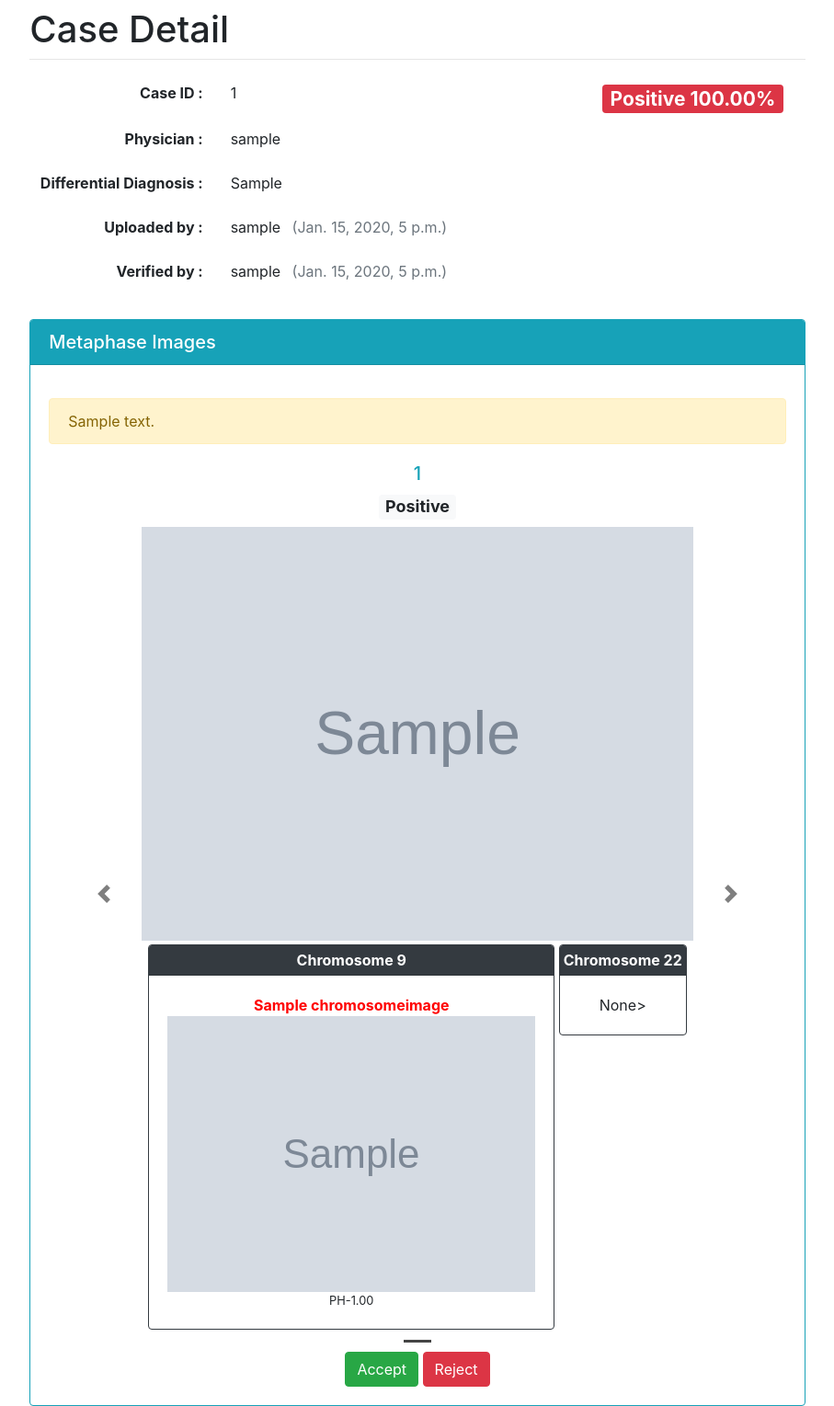
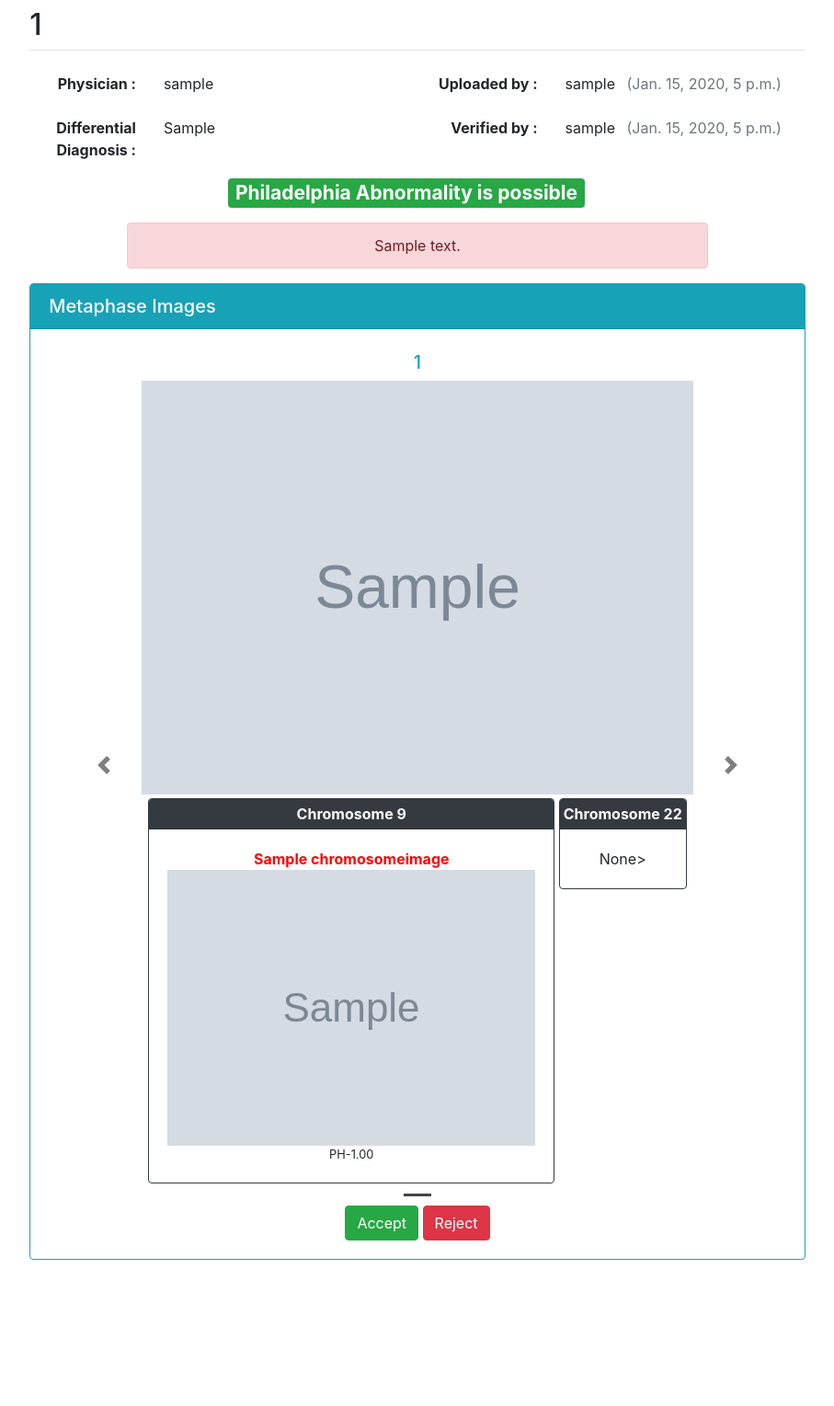
Before and after one commit to tamjtm/nine_twentytwo, a Django app: page /case/1/ in a window 1280 px wide. Shown: the part 56-1585 px from the top of the page at 92% size, without its empty margins (186-1093 px from the left). After the commit the page ends 1426 px from the top, so only its background shows below. Run offline with Django 3.2, Linux system fonts and the light colour scheme; a user stored in the database is signed in; tables that the repository leaves empty hold one stand-in row (values such as "Sample post"); grey boxes marked "Sample" are stand-in pictures; some libraries are stand-ins or nearby versions.

Commit message:
edit result image & case labels

```diff
--- a/templates/verification/case_detail.html
+++ b/templates/verification/case_detail.html
@@ -5,37 +5,27 @@
 {% block title %}{{ case.id }}{% endblock %}
 
 {% block content %}
-    <h1 class="mt-2">Case Detail</h1>
+    <h2 class="mt-2">{{ case.id }}</h2>
     <hr class="mt-0 mb-4">
+
     <dl class="row">
-        <dt class="col-sm-3 text-right">Case ID :</dt>
-        <dd class="col-sm-3"><p>{{ case.id }}</p></dd>
-        <dd class="col-sm-6 text-right">
-            {% if 'Positive' in case.get_result %}
-                <h3 class="mr-4"><span class="badge badge-danger">{{ case.get_result }}</span></h3>
-            {% elif 'Negative' in case.get_result %}
-                <h3 class="mr-4"><span class="badge badge-success">{{ case.get_result }}</span></h3>
-            {% else %}
-                <h3 class="mr-4"><span class="badge badge-warning">{{ case.get_result }}</span></h3>
-            {% endif %}
-        </dd>
+        <dt class="col-sm-2 text-right">Physician :</dt>
+        <dd class="col-sm-4"><p>{{ case.owner }}</p></dd>
 
-        <dt class="col-sm-3 text-right">Physician :</dt>
-        <dd class="col-sm-9"><p>{{ case.owner }}</p></dd>
-
-        <dt class="col-sm-3 text-right">Differential Diagnosis :</dt>
-        <dd class="col-sm-9"><p>{% if case.diff_diagnosis %}{{ case.diff_diagnosis }}{% else %}-{% endif %}</p></dd>
-
-        <dt class="col-sm-3 text-right">Uploaded by :</dt>
-        <dd class="col-sm-9">
+        <dt class="col-sm-2 text-right">Uploaded by :</dt>
+        <dd class="col-sm-4">
             <ul class="list-inline">
                 <li class="list-inline-item">{{ case.upload_user }}</li>
                 <li class="list-inline-item text-muted">({{ case.upload_time }})</li>
             </ul>
         </dd>
 
-        <dt class="col-sm-3 text-right">Verified by :</dt>
-        <dd class="col-sm-9">
+        <dt class="col-sm-2 text-right">Differential Diagnosis :</dt>
+        <dd class="col-sm-4"><p>{% if case.diff_diagnosis %}{{ case.diff_diagnosis }}{% else %}-{% endif %}</p></dd>
+
+
+        <dt class="col-sm-2 text-right">Verified by :</dt>
+        <dd class="col-sm-4">
             {% if case.get_status != 'waiting' %}
             <ul class="list-inline">
                 <li class="list-inline-item">{{ case.confirm_user }}</li>
@@ -46,18 +36,32 @@
             {% endif %}
         </dd>
     </dl>
+    <!--  Interpretation For Case  -->
+    {% if perms.verification.change_case or case.get_status == 'accepted' %}
+        <center>
+        {% if case.get_result == 0 %}
+            <h3 class="mr-4"><span class="badge badge-danger">No Philadelphia Abnormality is detected</span></h3>
+        {% elif case.get_result == 1 %}
+            <h3 class="mr-4"><span class="badge badge-success">Philadelphia Abnormality is possible</span></h3>
+        {% else %}
+            <h3 class="mr-4"><span class="badge badge-warning">This metaphase image can't be detected</span></h3>
+        {% endif %}
+        </center>
+    {% endif %}
 
+    <!-- Rejection Message -->
+    {% if perms.verification.change_case or case.get_status != 'waiting' %}
+    {% if case.reject_message %}
+    <center>
+    <div class="alert alert-danger mt-3 w-75" role="alert">
+        {{ case.reject_message }}
+    </div>
+    </center>
+    {% endif %}
     <div class="card border-info" style="width: 650px:;">
         <h5 class="card-header text-white bg-info">Metaphase Images</h5>
         <div class="card-body">
         {% if images %}
-            {% if perms.verification.change_case or case.get_status != 'waiting' %}
-            {% if case.reject_message %}
-            <div class="alert alert-warning mt-3" role="alert">
-                {{ case.reject_message }}
-            </div>
-            {% endif %}
-
             <div id="carouselExampleIndicators" class="carousel slide mx-auto" data-interval="false">
                 <ol class="carousel-indicators" style="bottom: -40px;">
                     {% for img in images %}
@@ -77,8 +81,8 @@
                         {% endif %}
                             <center>
                             <h5 class="p-1 mb-1 text-info text-uppercase">{{ img }}</h5>
-                                <h4><span class="badge badge-light">{{ img.get_result }}</span></h4>
-                                {% if img.result_image %}
+<!--                                <h4><span class="badge badge-light">{{ img.get_result }}</span></h4>-->
+                                {% if img.result_image and perms.verification.change_case or case.get_status == 'accepted' %}
                                     <img class="d-block w-75" src="{{ img.result_image.url }}">
                                     <div class="card mt-1 d-inline-flex border-dark">
                                         <strong class="card-header p-1 text-center text-white bg-dark">Chromosome 9</strong>
@@ -173,13 +177,22 @@
                 </form>
                 {% endif %}
             </div>
-            {% else %}
-                <p>These results have not been verified by medical technician.</p>
-            {% endif %}
+
         {% else %}
-            <p>There are no images for this case.</p>
+            <center>
+            <div class="alert alert-dark mt-3 w-75" role="alert">
+                There are no metaphase images for this case.
+            </div>
+            </center>
         {% endif %}
         </div>
+    {% else %}
+        <center>
+        <div class="alert alert-warning mt-3 w-75" role="alert">
+            Detection results have not been verified by medical technician.
+        </div>
+        </center>
+    {% endif %}
     </div>
 
 <!--    <button type="submit" value="reject" name="result" class="btn btn-danger" data-toggle="modal" data-target="#myModal">Reject</button>-->
--- a/verification/models.py
+++ b/verification/models.py
@@ -43,19 +43,19 @@ class Case(models.Model):
 
     @property
     def get_result(self):
-        all_count = pos_count = neg_count = 0
+        bPh = None
         for img in MetaphaseImage.objects.filter(case=self).select_related():
             if img.result == 1:
-                pos_count += 1
+                bPh = True
             elif img.result == 0:
-                neg_count += 1
-            all_count += 1
-        if pos_count > 0:
-            return 'Positive %.2f%%' % (pos_count/all_count*100)
-        elif neg_count > 0:
-            return 'Negative %.2f%%' % (neg_count/all_count*100)
+                bPh = False
+        if bPh is not None:
+            if bPh:
+                return 1
+            else:
+                return 0
         else:
-            return 'cannot detect'
+            return None
 
 
 @deconstructible
--- a/verification/views.py
+++ b/verification/views.py
@@ -5,6 +5,7 @@ from django.contrib.auth.models import User, Permission
 from django.contrib.messages.views import SuccessMessageMixin
 from django.db.models import Q
 from django.shortcuts import redirect
+from django.urls import reverse
 from django.utils import timezone
 from django.views.generic import ListView, DetailView, CreateView, UpdateView
 from verification.models import Case, MetaphaseImage
@@ -106,4 +107,4 @@ class UploadView(PermissionRequiredMixin, CreateView):
             case.save()
 
         add_images(request.FILES.getlist('images'), case.id, request.user.id)
-        return redirect('index')
+        return redirect('case-detail', pk=case.id)
```
